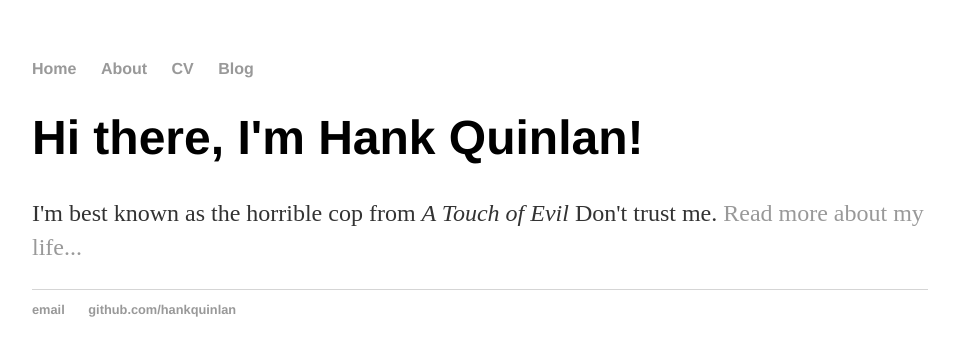
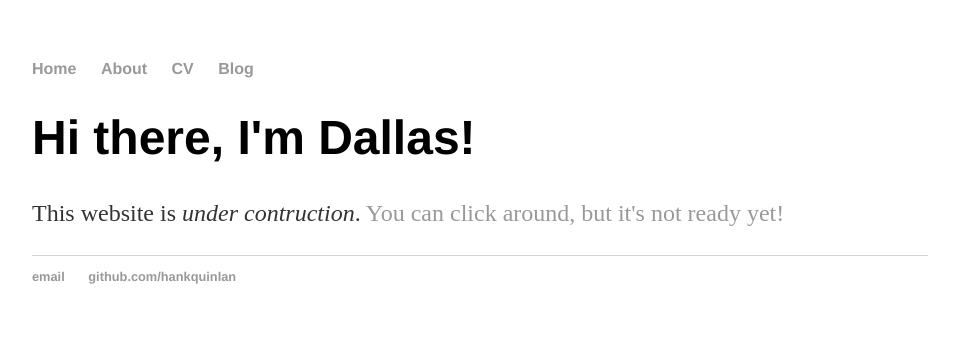
Before and after one commit to dallasyo/dallasyo.github.io, a Jekyll site: the page built from index.html, in a window 1280 px wide. Shown: the top 356 px of the page, without its empty margins (160-1119 px from the left). Built offline with Jekyll 4.4.1, drawn with Linux system fonts in a browser that asks for light colours.

Commit message:
start my content

```diff
--- a/index.html
+++ b/index.html
@@ -1,8 +1,8 @@
 ---
 layout: default
-title: Hank Quinlan, Horrible Cop
+title: Dallas Hawks, new site
 ---
 <div class="blurb">
-	<h1>Hi there, I'm Hank Quinlan!</h1>
-	<p>I'm best known as the horrible cop from <em>A Touch of Evil</em> Don't trust me. <a href="/about">Read more about my life...</a></p>
+	<h1>Hi there, I'm Dallas!</h1>
+	<p>This website is <em>under contruction</em>. <a href="/about">You can click around, but it's not ready yet!</a></p>
 </div><!-- /.blurb -->
```
